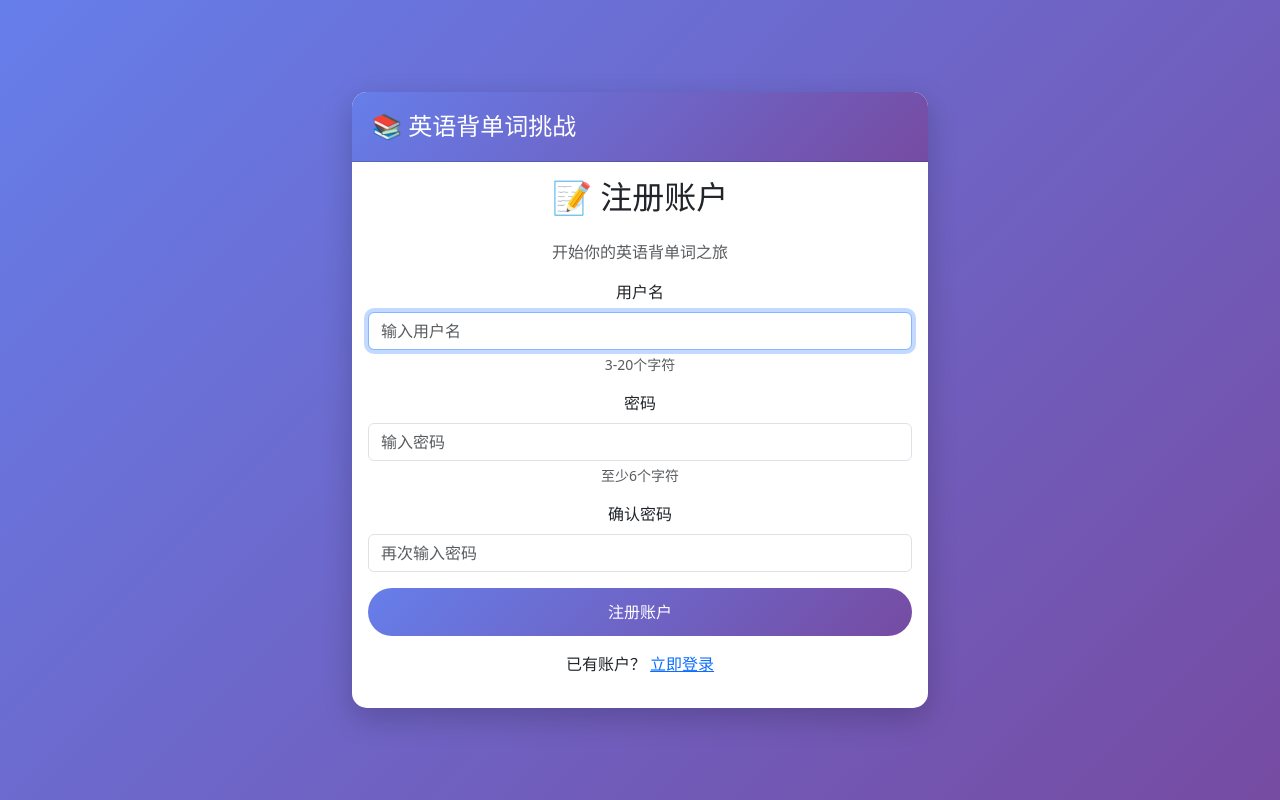
After one commit to laisf1985-cpu/learn-en, a Flask app: page /register in a window 1280 px wide. The commit adds this page. Run offline with Flask 3, Linux system fonts and the light colour scheme.

Commit message:
feat: 添加用户注册功能
新增功能：
- 用户注册页面（/register）
- 用户名长度验证（3-20字符）
- 密码长度验证（至少6字符）
- 确认密码一致性验证
- 用户名唯一性检查
- 注册成功后自动跳转到登录

优化功能：
- 首页显示当前登录用户名
- 添加退出登录按钮
- 登录页面添加注册链接
- flash消息提示（成功/错误）
- 多用户数据隔离（基于user_id）

技术细节：
- 使用Flask session管理用户登录状态
- 用户数据完全隔离，每个用户独立的任务和进度
- 使用Werkzeug generate_password_hash加密密码

```diff
--- a/app.py
+++ b/app.py
@@ -32,6 +32,8 @@ def index():
     if 'user_id' not in session:
         return redirect(url_for('login'))
 
+    # 获取当前用户信息
+    user = User.query.get(session['user_id'])
     stats = get_user_statistics(session['user_id'])
 
     # 检查今天是否有任务
@@ -45,7 +47,43 @@ def index():
     if not task:
         task = create_daily_task(session['user_id'])
 
-    return render_template('index.html', stats=stats, task=task)
+    return render_template('index.html', stats=stats, task=task, current_user=user)
+
+
+# ============ 用户注册 ============
+@app.route('/register', methods=['GET', 'POST'])
+def register():
+    if request.method == 'POST':
+        username = request.form.get('username', '').strip()
+        password = request.form.get('password', '').strip()
+        confirm_password = request.form.get('confirm_password', '').strip()
+
+        # 验证输入
+        if not username or not password:
+            flash('用户名和密码不能为空', 'error')
+        elif len(username) < 3 or len(username) > 20:
+            flash('用户名长度必须在3-20个字符之间', 'error')
+        elif len(password) < 6:
+            flash('密码至少6个字符', 'error')
+        elif password != confirm_password:
+            flash('两次输入的密码不一致', 'error')
+        else:
+            # 检查用户名是否已存在
+            existing_user = User.query.filter_by(username=username).first()
+            if existing_user:
+                flash('该用户名已被注册，请选择其他用户名', 'error')
+            else:
+                # 创建新用户
+                new_user = User(
+                    username=username,
+                    password_hash=generate_password_hash(password)
+                )
+                db.session.add(new_user)
+                db.session.commit()
+                flash('注册成功！请登录', 'success')
+                return redirect(url_for('login'))
+
+    return render_template('register.html')
 
 
 @app.route('/login', methods=['GET', 'POST'])
--- a/templates/login.html
+++ b/templates/login.html
@@ -18,5 +18,9 @@
         </div>
         <button type="submit" class="btn btn-primary w-100">登录</button>
     </form>
+
+    <p class="text-center">
+        没有账户？ <a href="{{ url_for('register') }}" class="btn btn-sm btn-outline-primary">立即注册</a>
+    </p>
 </div>
 {% endblock %}
--- /dev/null
+++ b/templates/register.html
@@ -0,0 +1,48 @@
+{% extends "base.html" %}
+
+{% block title %}注册 - 英语背单词挑战{% endblock %}
+
+{% block content %}
+<div class="text-center">
+    <h2 class="mb-4">📝 注册账户</h2>
+    <p class="text-muted">开始你的英语背单词之旅</p>
+
+    {% with messages = get_flashed_messages(with_categories=true) %}
+        {% if messages %}
+            {% for category, message in messages %}
+                <div class="alert alert-{{ category }}">
+                    {{ message }}
+                </div>
+            {% endfor %}
+        {% endif %}
+    {% endwith %}
+
+    <form method="POST" action="/register">
+        <div class="mb-3">
+            <label class="form-label">用户名</label>
+            <input type="text" name="username" class="form-control" placeholder="输入用户名" required autofocus
+                   minlength="3" maxlength="20">
+            <div class="form-text text-muted small">3-20个字符</div>
+        </div>
+
+        <div class="mb-3">
+            <label class="form-label">密码</label>
+            <input type="password" name="password" class="form-control" placeholder="输入密码" required
+                   minlength="6" maxlength="50">
+            <div class="form-text text-muted small">至少6个字符</div>
+        </div>
+
+        <div class="mb-3">
+            <label class="form-label">确认密码</label>
+            <input type="password" name="confirm_password" class="form-control" placeholder="再次输入密码" required
+                   minlength="6" maxlength="50">
+        </div>
+
+        <button type="submit" class="btn btn-primary w-100 mb-3">注册账户</button>
+    </form>
+
+    <p class="text-center">
+        已有账户？ <a href="{{ url_for('login') }}">立即登录</a>
+    </p>
+</div>
+{% endblock %}
```
Also changed, not shown: templates/index.html (+7 -0 lines).
